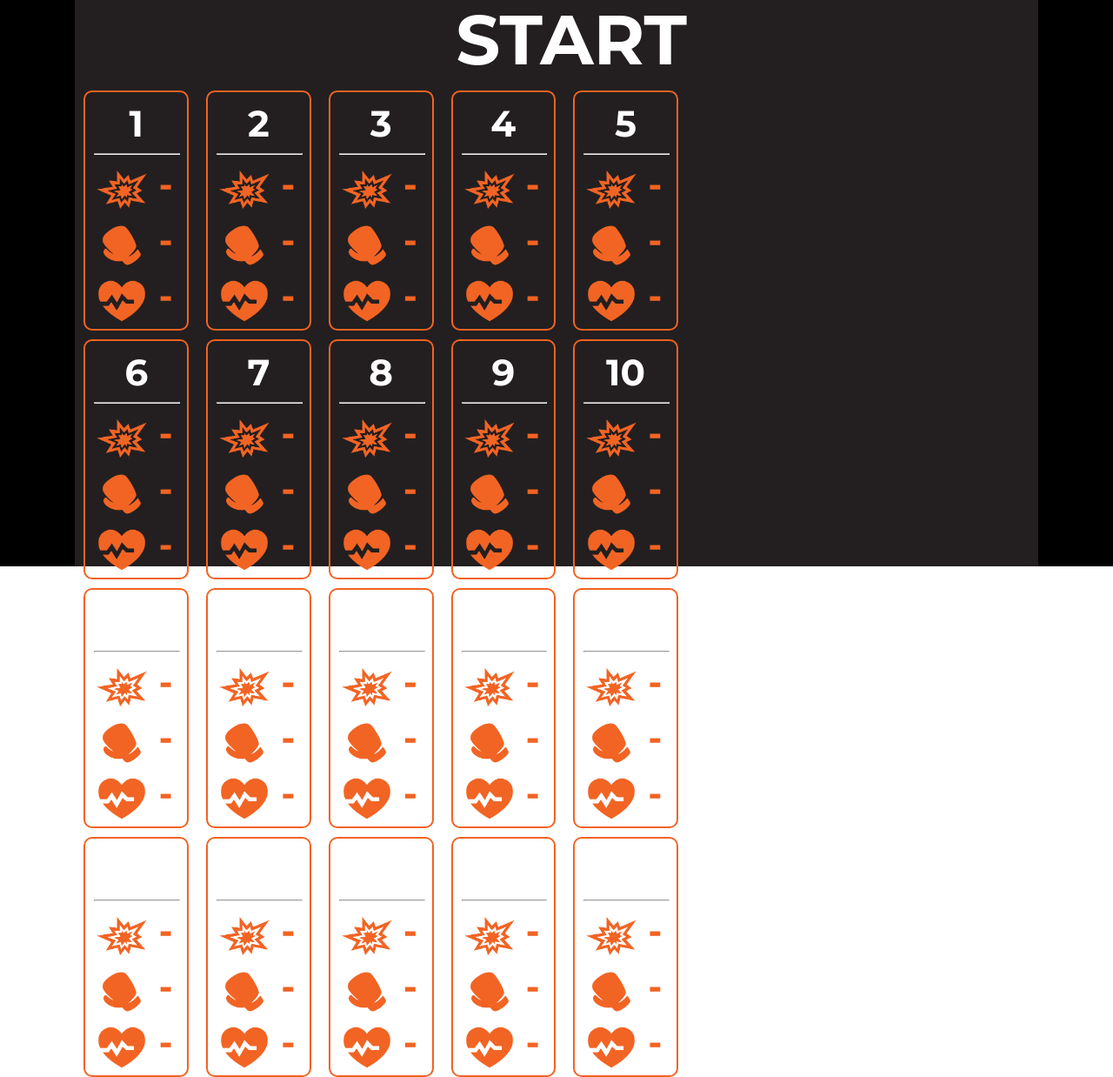
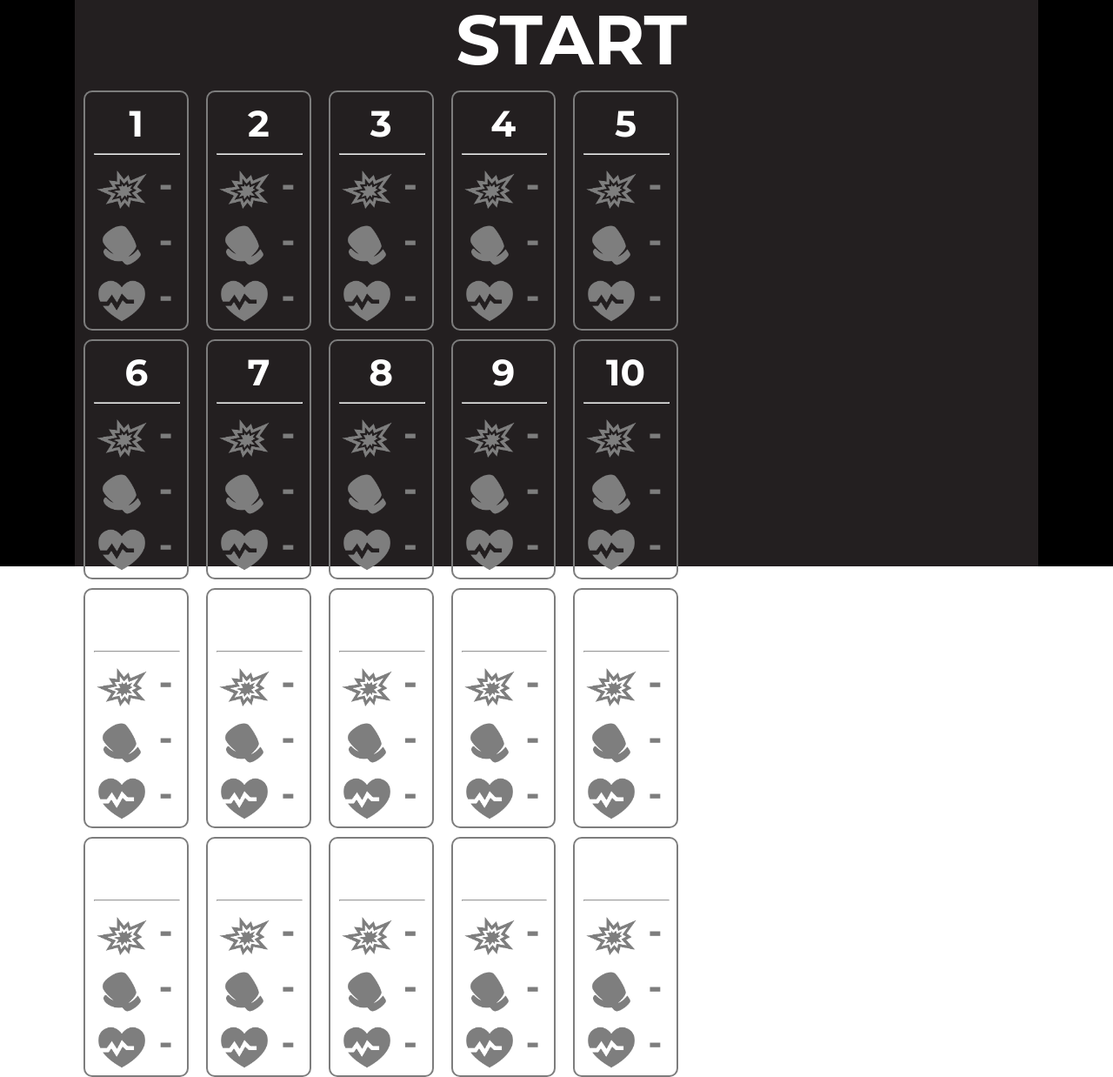
Before and after one commit to andreiburuntia/legend-on-premise, a website: page projector/proiector.html in a window 1280 px wide. Shown: the part 149-1387 px from the top of the page at 87% size. Drawn offline with Linux system fonts and the light colour scheme; no server answers.

Commit message:
- added grayscale effect for better visibility

```diff
--- a/projector/proiector.css
+++ b/projector/proiector.css
@@ -199,4 +199,8 @@ body {
 #vid {
     outline: none;
 }
+
+
+.grayout {
+    filter: grayscale(100%);
 }
--- a/projector/proiector.html
+++ b/projector/proiector.html
@@ -24,7 +24,7 @@
                 </div>
             </div>
             <div class="row">
-                <div id="bag-001" class="bag">
+                <div id="bag-001" class="bag grayout">
                         <div class="nickname">1</div>
                         <hr width="100%" />
                         <div class="score-container">
@@ -40,7 +40,7 @@
                             <img src="images/fire.png" width="64"> <div class="cal">-</div>
                         </div>-->
                 </div>
-                <div id="bag-002" class="bag">
+                <div id="bag-002" class="bag grayout">
                         <div class="nickname">2</div>
                         <hr width="100%" />
                         <div class="score-container">
@@ -56,7 +56,7 @@
                             <img src="images/fire.png" width="64"> <div class="cal">-</div>
                         </div>-->
                 </div>
-                <div id="bag-003" class="bag">
+                <div id="bag-003" class="bag grayout">
                         <div class="nickname">3</div>
                         <hr width="100%" />
                         <div class="score-container">
@@ -72,7 +72,7 @@
                             <img src="images/fire.png" width="64"> <div class="cal">-</div>
                         </div>-->
                 </div>
-                <div id="bag-004" class="bag">
+                <div id="bag-004" class="bag grayout">
                         <div class="nickname">4</div>
                         <hr width="100%" />
                         <div class="score-container">
@@ -88,7 +88,7 @@
                             <img src="images/fire.png" width="64"> <div class="cal">-</div>
                         </div>-->
                 </div>
-                <div id="bag-005" class="bag">
+                <div id="bag-005" class="bag grayout">
                         <div class="nickname">5</div>
                         <hr width="100%" />
                         <div class="score-container">
@@ -104,7 +104,7 @@
                             <img src="images/fire.png" width="64"> <div class="cal">-</div>
                         </div>-->
                 </div>
-                <div id="bag-006" class="bag">
+                <div id="bag-006" class="bag grayout">
                         <div class="nickname">6</div>
                         <hr width="100%" />
                         <div class="score-container">
@@ -120,7 +120,7 @@
                             <img src="images/fire.png" width="64"> <div class="cal">-</div>
                         </div>-->
                 </div>
-                <div id="bag-007" class="bag">
+                <div id="bag-007" class="bag grayout">
                         <div class="nickname">7</div>
                         <hr width="100%" />
                         <div class="score-container">
@@ -136,7 +136,7 @@
                             <img src="images/fire.png" width="64"> <div class="cal">-</div>
                         </div>-->
                 </div>
-                <div id="bag-008" class="bag">
+                <div id="bag-008" class="bag grayout">
                         <div class="nickname">8</div>
                         <hr width="100%" />
                         <div class="score-container">
@@ -152,7 +152,7 @@
                             <img src="images/fire.png" width="64"> <div class="cal">-</div>
                         </div>-->
                 </div>
-                <div id="bag-009" class="bag">
+                <div id="bag-009" class="bag grayout">
                         <div class="nickname">9</div>
                         <hr width="100%" />
                         <div class="score-container">
@@ -168,7 +168,7 @@
                             <img src="images/fire.png" width="64"> <div class="cal">-</div>
                         </div>-->
                 </div>
-                <div id="bag-010" class="bag">
+                <div id="bag-010" class="bag grayout">
                         <div class="nickname">10</div>
                         <hr width="100%" />
                         <div class="score-container">
@@ -186,7 +186,7 @@
                 </div>
             </div>
             <div class="row">
-                <div id="bag-011" class="bag">
+                <div id="bag-011" class="bag grayout">
                         <div class="nickname">11</div>
                         <hr width="100%" />
                         <div class="score-container">
@@ -202,7 +202,7 @@
                             <img src="images/fire.png" width="64"> <div class="cal">-</div>
                         </div>-->
                 </div>
-                <div id="bag-012" class="bag">
+                <div id="bag-012" class="bag grayout">
                         <div class="nickname">12</div>
                         <hr width="100%" />
                         <div class="score-container">
@@ -218,7 +218,7 @@
                             <img src="images/fire.png" width="64"> <div class="cal">-</div>
                         </div>-->
                 </div>
-                <div id="bag-013" class="bag">
+                <div id="bag-013" class="bag grayout">
                         <div class="nickname">13</div>
                         <hr width="100%" />
                         <div class="score-container">
@@ -234,7 +234,7 @@
                             <img src="images/fire.png" width="64"> <div class="cal">-</div>
                         </div>-->
                 </div>
-                <div id="bag-014" class="bag">
+                <div id="bag-014" class="bag grayout">
                         <div class="nickname">14</div>
                         <hr width="100%" />
                         <div class="score-container">
@@ -250,7 +250,7 @@
                             <img src="images/fire.png" width="64"> <div class="cal">-</div>
                         </div>-->
                 </div>
-                <div id="bag-015" class="bag">
+                <div id="bag-015" class="bag grayout">
                         <div class="nickname">15</div>
                         <hr width="100%" />
                         <div class="score-container">
@@ -266,7 +266,7 @@
                             <img src="images/fire.png" width="64"> <div class="cal">-</div>
                         </div>-->
                 </div>
-                <div id="bag-016" class="bag">
+                <div id="bag-016" class="bag grayout">
                         <div class="nickname">16</div>
                         <hr width="100%" />
                         <div class="score-container">
@@ -282,7 +282,7 @@
                             <img src="images/fire.png" width="64"> <div class="cal">-</div>
                         </div>-->
                 </div>
-                <div id="bag-017" class="bag">
+                <div id="bag-017" class="bag grayout">
                         <div class="nickname">17</div>
                         <hr width="100%" />
                         <div class="score-container">
@@ -298,7 +298,7 @@
                             <img src="images/fire.png" width="64"> <div class="cal">-</div>
                         </div>-->
                 </div>
-                <div id="bag-018" class="bag">
+                <div id="bag-018" class="bag grayout">
                         <div class="nickname">18</div>
                         <hr width="100%" />
                         <div class="score-container">
@@ -314,7 +314,7 @@
                             <img src="images/fire.png" width="64"> <div class="cal">-</div>
                         </div>-->
                 </div>
-                <div id="bag-019" class="bag">
+                <div id="bag-019" class="bag grayout">
                         <div class="nickname">19</div>
                         <hr width="100%" />
                         <div class="score-container">
@@ -330,7 +330,7 @@
                             <img src="images/fire.png" width="64"> <div class="cal">-</div>
                         </div>-->
                 </div>
-                <div id="bag-020" class="bag">
+                <div id="bag-020" class="bag grayout">
                         <div class="nickname">20</div>
                         <hr width="100%" />
                         <div class="score-container">
--- a/projector/proiector.js
+++ b/projector/proiector.js
@@ -78,6 +78,9 @@ setInterval(function()
             i=0;
             for(const element of data) {
                 var bagId = 'bag-' + element['bag_id'];
+
+                $('#'+bagId).removeClass( "grayout" );
+
                 $('#'+bagId).find('.score').text(element['score']);
                 //$('#'+bagId).find('.score').text('0');
                 $('#'+bagId).find('.hr').text(element['hr']);
```
